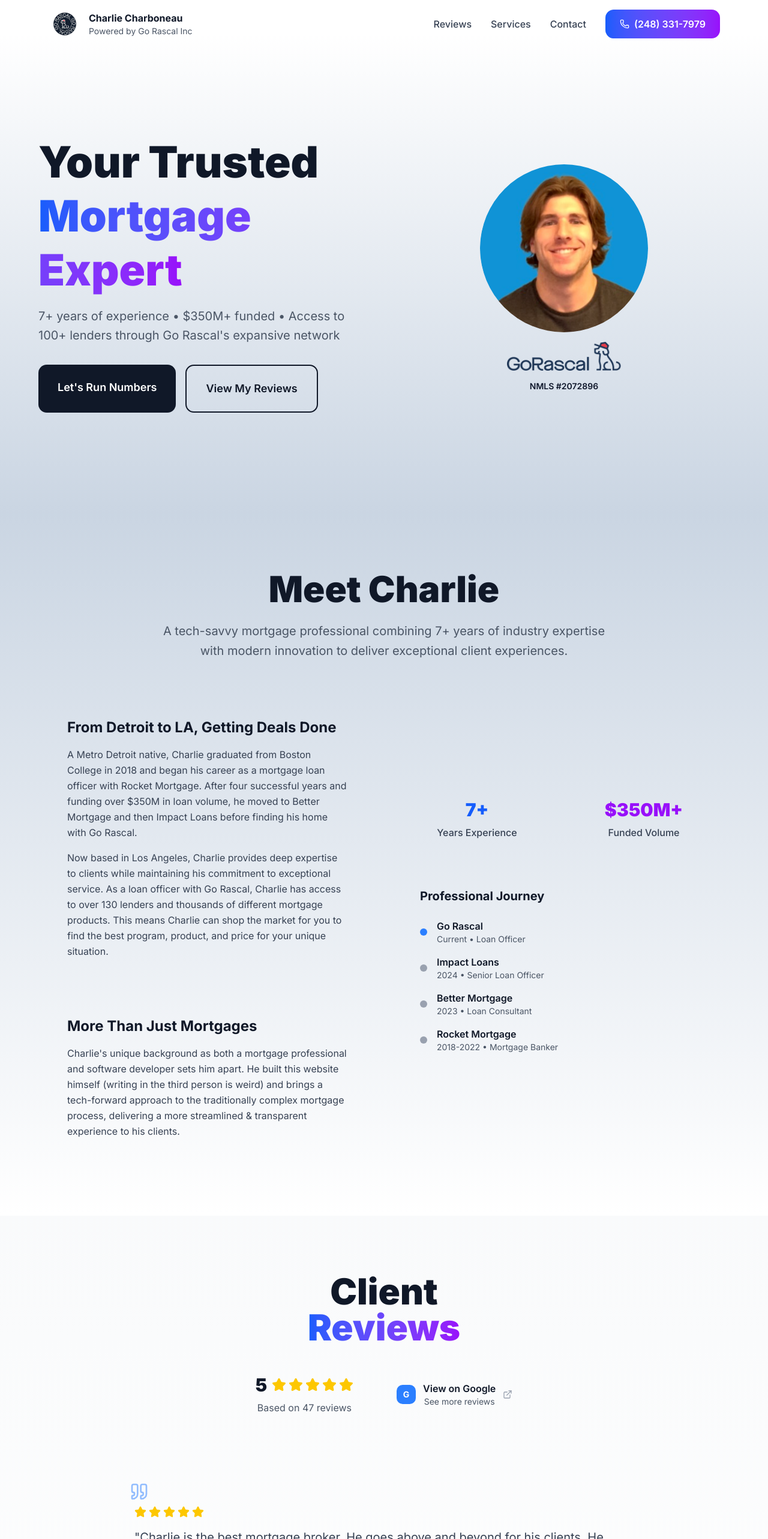
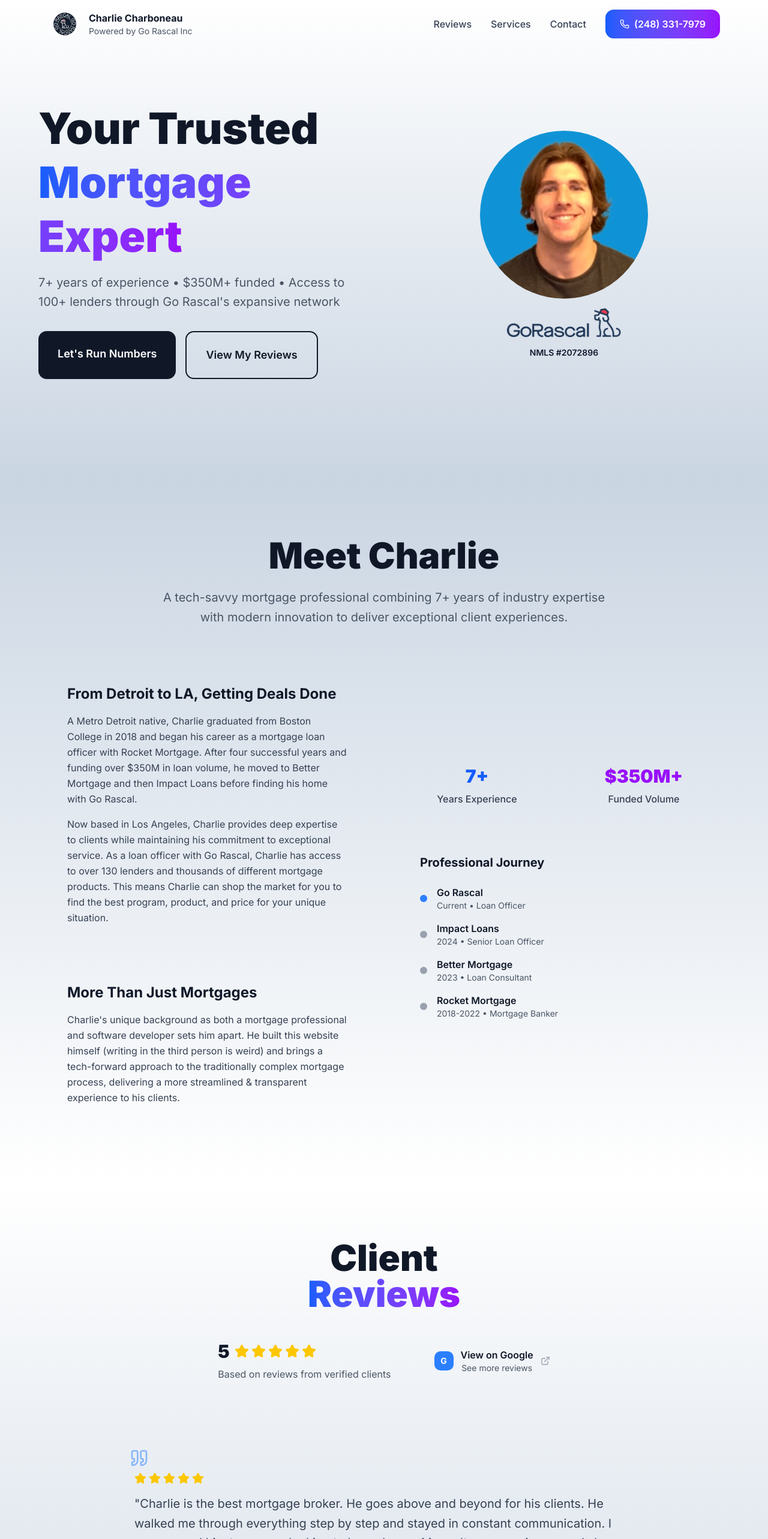
Before and after one commit to CharlieCharboneau/charlie-mortgage-site, a Next.js app: page / in a window 1280 px wide. Shown: the top 2566 px of the page at 60% size. Built offline with nearby package versions, Linux system fonts and the light colour scheme.

Commit message:
Standardized section background gradients and updated the classes to be passed down as props from the page level

```diff
--- a/src/app/page.tsx
+++ b/src/app/page.tsx
@@ -1,20 +1,22 @@
-import Hero from '@/components/sections/Hero';
-import About from '@/components/sections/About';
-import Services from '@/components/sections/Services';
-import LenderCarousel from '@/components/sections/LenderCarousel';
-import ContactForm from '@/components/sections/ContactForm'
-import GoogleReviews from '@/components/sections/GoogleReviews';
+import Hero from "@/components/sections/Hero";
+import About from "@/components/sections/About";
+import Services from "@/components/sections/Services";
+import LenderCarousel from "@/components/sections/LenderCarousel";
+import ContactForm from "@/components/sections/ContactForm";
+import GoogleReviews from "@/components/sections/GoogleReviews";
 
+const SectionBgGradient = "bg-gradient-to-b from-neu-base to-slate-300";
+const AltSectionBgGradient = "bg-gradient-to-b from-slate-300 to-neu-base";
 
 export default function Home() {
   return (
     <main className="min-h-screen">
-      <Hero />
-      <About />
-      <GoogleReviews />
-      <LenderCarousel />
-      <Services />
-      <ContactForm />
+      <Hero bgGradient={SectionBgGradient} />
+      <About bgGradient={AltSectionBgGradient} />
+      <GoogleReviews bgGradient={SectionBgGradient} />
+      <LenderCarousel bgGradient={AltSectionBgGradient} />
+      <Services bgGradient={SectionBgGradient} />
+      <ContactForm bgGradient={AltSectionBgGradient} />
     </main>
-  )
+  );
 }
--- a/src/components/sections/About.tsx
+++ b/src/components/sections/About.tsx
@@ -1,6 +1,10 @@
-export default function About() {
+interface AboutProps {
+  bgGradient: string;
+}
+
+export default function About({ bgGradient }: AboutProps) {
   return (
-    <section id="about" className="py-24 bg-gradient-to-b from-slate-300 to-neu-base">
+    <section id="about" className={`py-24 ${bgGradient}`}>
       <div className="container mx-auto max-w-6xl px-4">
         {/* Section Header */}
         <div className="text-center mb-16">
--- a/src/components/sections/ContactForm.tsx
+++ b/src/components/sections/ContactForm.tsx
@@ -7,7 +7,11 @@ import { Label } from '@/components/ui/label'
 import { Textarea } from '@/components/ui/textarea'
 import { Phone, Mail, MapPin, CheckCircle } from 'lucide-react'
 
-export default function ContactForm() {
+interface ContactFormProps {
+  bgGradient: string;
+}
+
+export default function ContactForm({ bgGradient }: ContactFormProps) {
   const [formData, setFormData] = useState({
     name: '',
     email: '',
@@ -102,7 +106,7 @@ export default function ContactForm() {
   }
 
   return (
-    <section id="contact" className="py-24 bg-gradient-to-b from-neu-base to-gray-100">
+    <section id="contact" className={`py-24 ${bgGradient}`}>
       <div className="container mx-auto max-w-7xl px-4">
 
         {/* Section Header */}
--- a/src/components/sections/GoogleReviews.tsx
+++ b/src/components/sections/GoogleReviews.tsx
@@ -2,6 +2,10 @@
 
 import { useState } from 'react'
 import { Star, ExternalLink, Quote } from 'lucide-react'
+
+interface GoogleReviewsProps {
+  bgGradient: string;
+}
 
 const reviews = [
   {
@@ -22,10 +26,10 @@ const reviews = [
   },
 ]
 
-export default function GoogleReviews() {
+export default function GoogleReviews({ bgGradient }: GoogleReviewsProps) {
   const [currentReview, setCurrentReview] = useState(0)
   const averageRating = 5.0
-  const totalReviews = 47
+  // const totalReviews = 47
 
   const nextReview = () => {
     setCurrentReview((prev) => (prev + 1) % reviews.length)
@@ -43,7 +47,7 @@ export default function GoogleReviews() {
   }
 
   return (
-    <section id="reviews" className="py-24 bg-gradient-to-b from-gray-50 to-neu-base">
+    <section id="reviews" className={`py-24 ${bgGradient}`}>
       <div className="container mx-auto max-w-6xl px-4">
 
         {/* Section Header */}
@@ -70,7 +74,7 @@ export default function GoogleReviews() {
                   ))}
                 </div>
               </div>
-              <p className="text-gray-600">Based on {totalReviews} reviews</p>
+              <p className="text-gray-600">Based on reviews from verified clients</p>
             </div>
 
             <a
@@ -131,7 +135,7 @@ export default function GoogleReviews() {
                       {reviews[currentReview].name}
                     </div>
                     <div className="text-sm text-gray-600">
-                      {formatDate(reviews[currentReview].date)} • Verified Customer
+                      {formatDate(reviews[currentReview].date)} • Verified Client
                     </div>
                   </div>
                 </div>
--- a/src/components/sections/Hero.tsx
+++ b/src/components/sections/Hero.tsx
@@ -1,11 +1,17 @@
-import Image from 'next/image'
+import Image from "next/image";
 
-export default function Hero() {
+interface HeroProps {
+  bgGradient: string;
+}
+
+export default function Hero({ bgGradient }: HeroProps) {
   return (
-    <section id="home" className="min-h-screen flex items-center justify-center bg-gradient-to-b from-neu-base to-slate-300 px-4 mt-18 md:mt-14">
+    <section
+      id="home"
+      className={`min-h-screen flex items-center justify-center ${bgGradient} px-4 mt-18 md:mt-0`}
+    >
       <div className="container mx-auto max-w-6xl">
         <div className="grid lg:grid-cols-2 gap-12 items-center">
-
           {/* Content Side */}
           <div className="space-y-8">
             {/* Main Headline */}
@@ -19,16 +25,23 @@ export default function Hero() {
               </h1>
 
               <p className="text-xl text-gray-600 max-w-lg leading-relaxed">
-                7+ years of experience • $350M+ funded • Access to 100+ lenders through Go Rascal&apos;s expansive network
+                7+ years of experience • $350M+ funded • Access to 100+ lenders
+                through Go Rascal&apos;s expansive network
               </p>
             </div>
 
             {/* CTA Buttons */}
             <div className="flex flex-col sm:flex-row gap-4">
-              <a href="#contact" className="bg-gray-900 text-white hover:bg-gray-500 shadow-neu-raised hover:shadow-neu-hover transition-all duration-300 text-lg px-8 py-6 rounded-xl font-semibold text-center">
+              <a
+                href="#contact"
+                className="bg-gray-900 text-white hover:bg-gray-500 shadow-neu-raised hover:shadow-neu-hover transition-all duration-300 text-lg px-8 py-6 rounded-xl font-semibold text-center"
+              >
                 Let&apos;s Run Numbers
               </a>
-              <a href="#reviews" className="bg-neu-base text-gray-900 hover:bg-gray-500 shadow-neu-raised hover:shadow-neu-hover transition-all duration-300 text-lg px-8 py-6 border-gray-900 border-2 rounded-xl font-semibold text-center">
+              <a
+                href="#reviews"
+                className="bg-neu-base text-gray-900 hover:bg-gray-500 shadow-neu-raised hover:shadow-neu-hover transition-all duration-300 text-lg px-8 py-6 border-gray-900 border-2 rounded-xl font-semibold text-center"
+              >
                 View My Reviews
               </a>
             </div>
@@ -56,14 +69,15 @@ export default function Hero() {
                     height={60}
                     className="h-12 w-auto"
                   />
-                  <p className="text-sm text-slate-900 font-semibold mt-4">NMLS #2072896</p>
+                  <p className="text-sm text-slate-900 font-semibold mt-4">
+                    NMLS #2072896
+                  </p>
                 </div>
               </div>
             </div>
           </div>
-
         </div>
       </div>
     </section>
-  )
+  );
 }
--- a/src/components/sections/LenderCarousel.tsx
+++ b/src/components/sections/LenderCarousel.tsx
@@ -2,6 +2,10 @@
 
 import { useEffect, useState } from 'react'
 import Image from 'next/image'
+
+interface LenderCarouselProps {
+  bgGradient: string;
+}
 
 const lenders = [
   { name: "PennyMac", logo: "/images/pennymac-logo.png" },
@@ -15,7 +19,7 @@ const lenders = [
   { name: "Champions Funding", logo: "/images/champions-funding-logo.png" },
 ]
 
-export default function LenderCarousel() {
+export default function LenderCarousel({ bgGradient }: LenderCarouselProps) {
   const [currentIndex, setCurrentIndex] = useState(0)
 
   // Auto-scroll functionality
@@ -30,7 +34,7 @@ export default function LenderCarousel() {
   }, [])
 
   return (
-    <section id="lenders" className="py-24 bg-gradient-to-b from-neu-base to-slate-300">
+    <section id="lenders" className={`py-24 ${bgGradient}`}>
       <div className="container mx-auto max-w-7xl px-4">
 
         {/* Section Header */}
--- a/src/components/sections/Services.tsx
+++ b/src/components/sections/Services.tsx
@@ -1,4 +1,8 @@
 import { Home, RefreshCw, DollarSign, Shield, Users, Building, Award, Heart } from 'lucide-react'
+
+interface ServicesProps {
+  bgGradient: string;
+}
 
 const services = [
   {
@@ -43,9 +47,9 @@ const services = [
   }
 ]
 
-export default function Services() {
+export default function Services({ bgGradient }: ServicesProps) {
   return (
-    <section id="services" className="py-24 bg-gradient-to-b from-slate-300 to-neu-base">
+    <section id="services" className={`py-24 ${bgGradient}`}>
       <div className="container mx-auto max-w-7xl px-4">
 
         {/* Section Header */}
```
